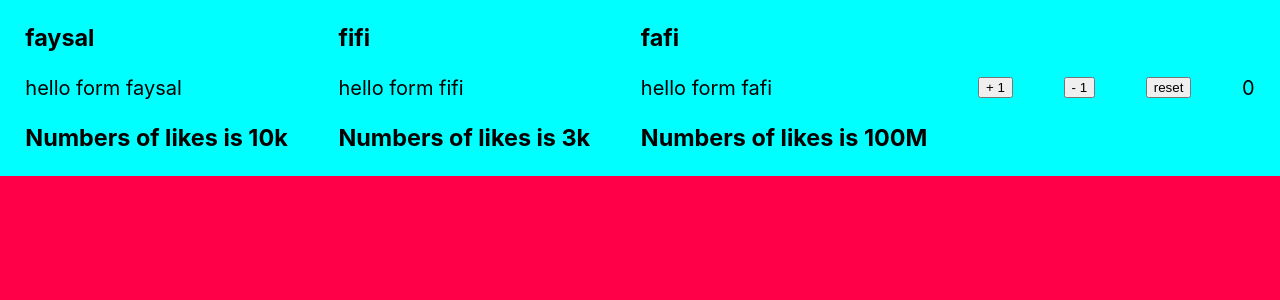
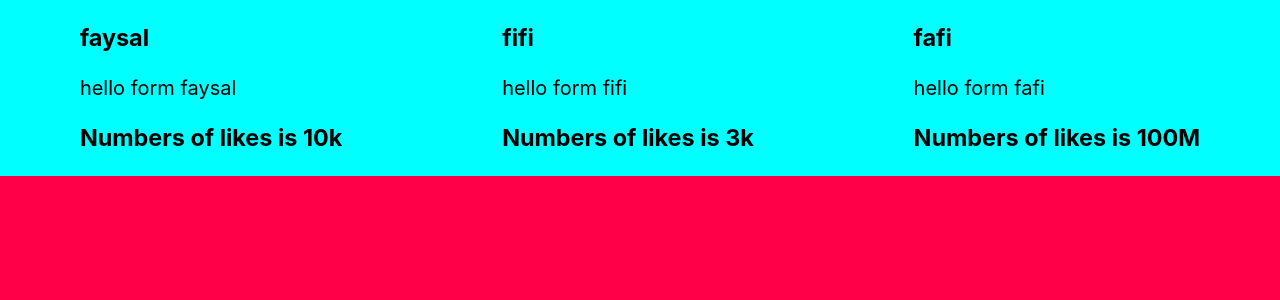
Before and after one commit to faysalsaade/React.js, a React (Create React App) app: page / in a window 1280 px wide. Shown: the top 300 px of the page. Built offline with nearby package versions, Linux system fonts and the light colour scheme.

Commit message:
create new project

```diff
--- a/src/App.js
+++ b/src/App.js
@@ -20,7 +20,7 @@ function App() {
         message="hello form fafi"
         likes="Numbers of likes is 100M"
       />
-      <button
+      {/* <button
         onClick={function () {
           setcount(count + 1);
         }}
@@ -41,7 +41,7 @@ function App() {
       >
         reset
       </button>
-      {count}
+      {count} */}
     </div>
   );
 }
```
